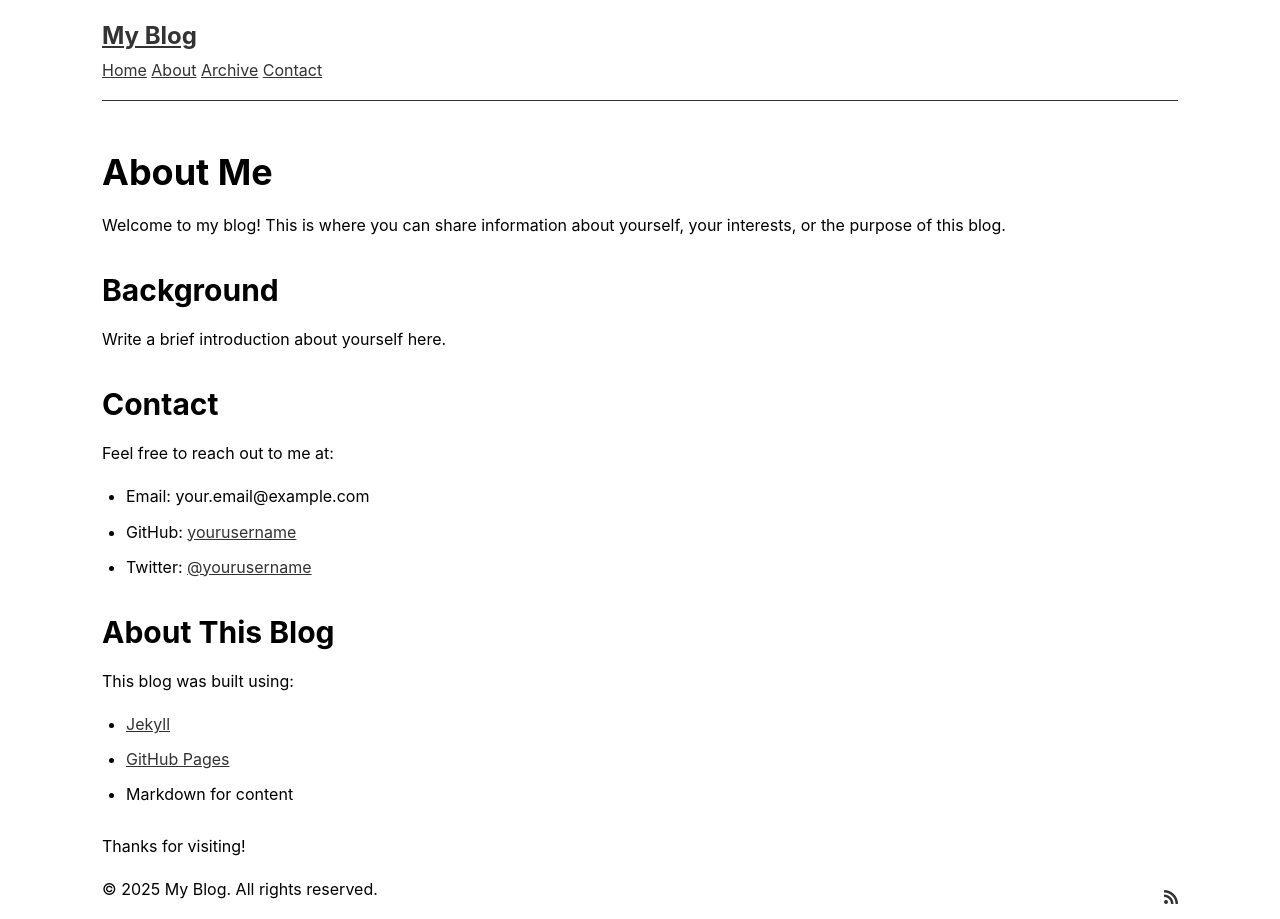
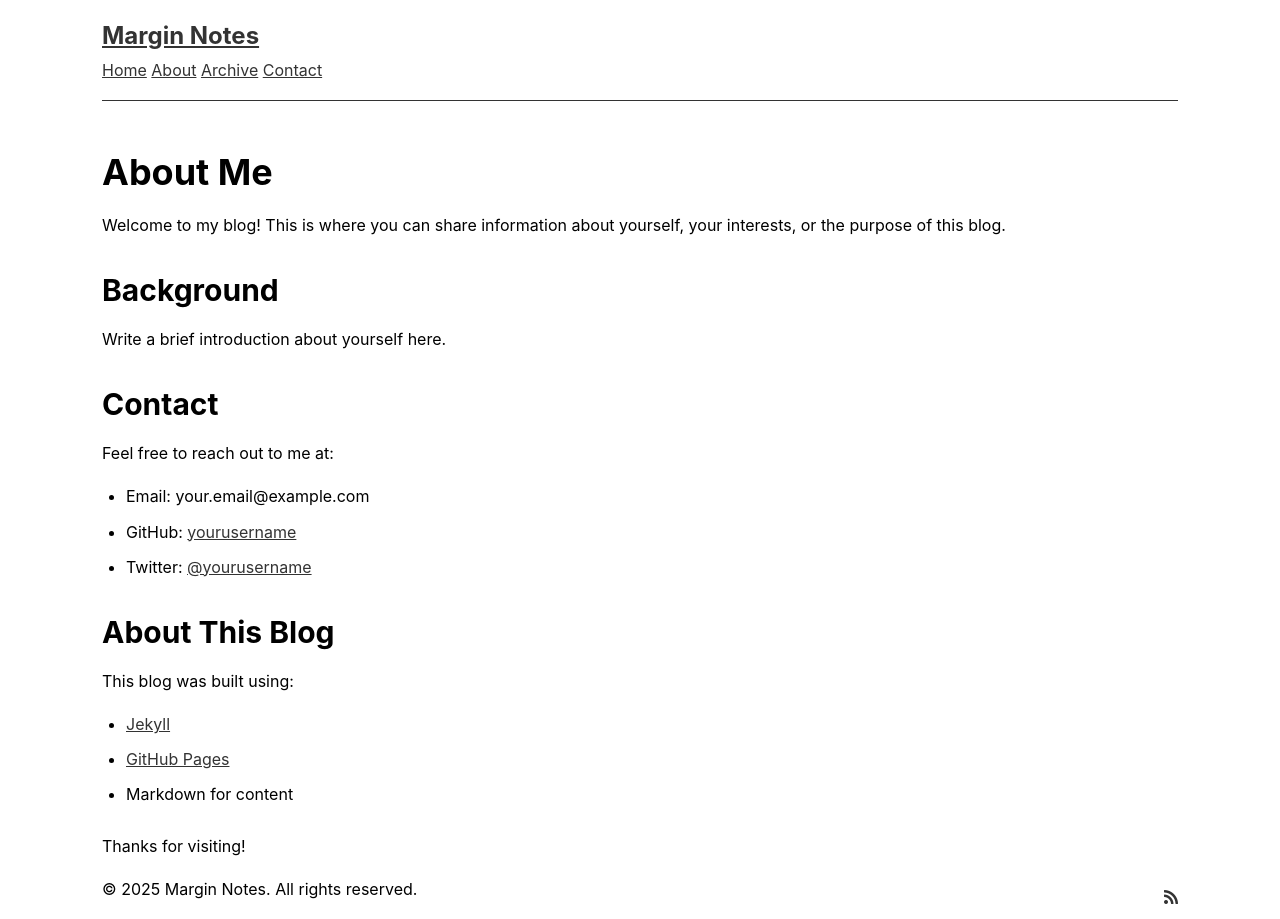
Before and after one commit to sambilheimer/legendary-chainsaw, a Jekyll site: the page built from about.md, in a window 1280 px wide. Built offline with Jekyll 4.4.1, drawn with Linux system fonts in a browser that asks for light colours.

Commit message:
Update _config.yml

```diff
--- a/_config.yml
+++ b/_config.yml
@@ -1,8 +1,8 @@
 # Site settings
-title: My Blog
-description: A simple blog built with Jekyll and GitHub Pages
-url: "https://sambilheimer.github.io" # Replace with your username
-baseurl: "/legendary-chainsaw" # Leave empty for username.github.io sites, use "/blog" for project sites
+title: Margin Notes
+description: A blog
+url: "https://sambilheimer.github.io"
+baseurl: "/legendary-chainsaw"
 
 # Build settings
 markdown: kramdown
```
